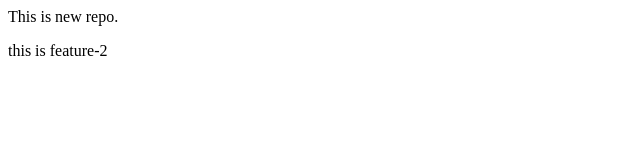
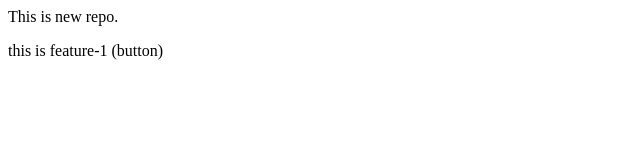
Before and after one commit to mallikarjuna-sindiri/localrepo, a plain HTML site: page index.html in a window 1280 px wide. Shown: the full height of the page, 0-640 px from the left. Drawn offline with Linux system fonts and the light colour scheme.

```diff
--- a/index.html
+++ b/index.html
@@ -1,4 +1,4 @@
 <p>
     This is new repo.
 </p>
-<p>this is feature-2</p>
+<p>this is feature-1 (button)</p>
```
